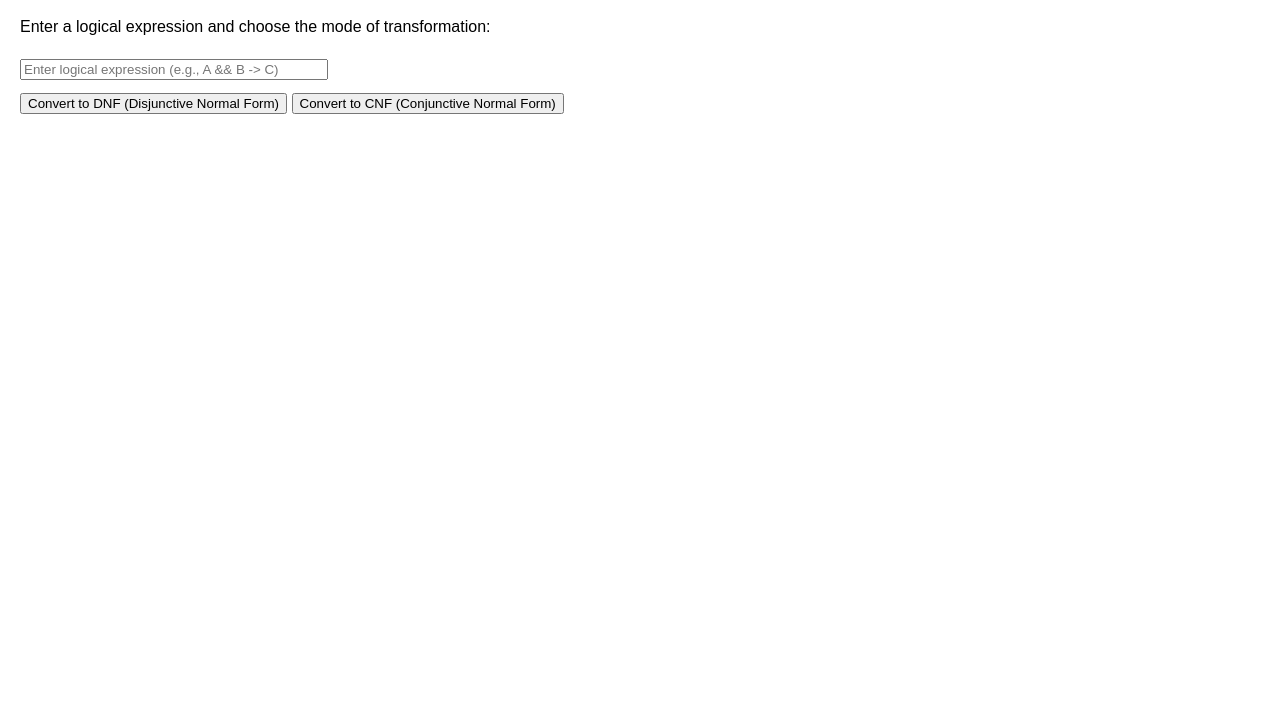
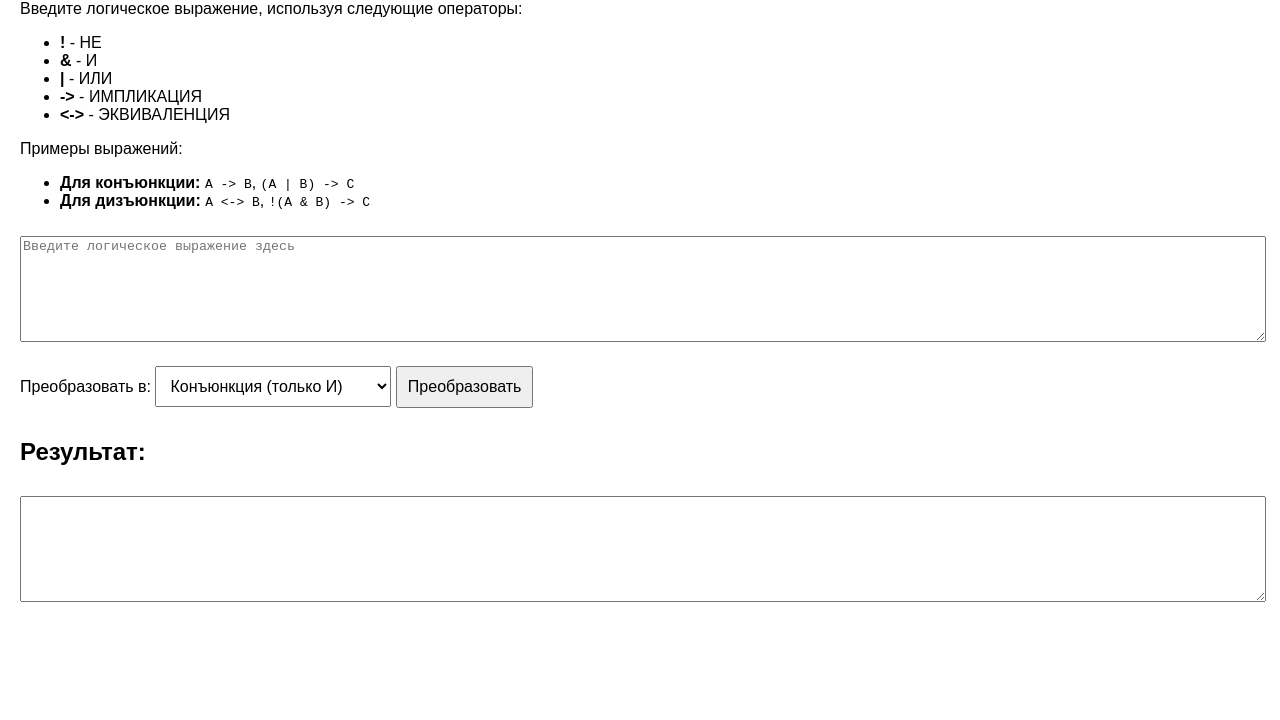
Before and after one commit to midorun/akinator, a plain HTML site: page 3.html in a window 1280 px wide. Shown: the part 80-800 px from the top of the page. Drawn offline with nearby package versions, Linux system fonts and the light colour scheme.

Commit message:
update 3 lab

```diff
--- a/3.html
+++ b/3.html
@@ -1,92 +1,111 @@
 <!DOCTYPE html>
-<html lang="en">
+<html lang="ru">
 <head>
     <meta charset="UTF-8">
     <meta name="viewport" content="width=device-width, initial-scale=1.0">
-    <title>Logical Expression Converter</title>
-    <script src="https://cdnjs.cloudflare.com/ajax/libs/mathjs/11.11.0/math.js"></script>
+    <title>Преобразователь логических выражений</title>
     <style>
         body {
             font-family: Arial, sans-serif;
             margin: 20px;
-            line-height: 1.6;
         }
-        input {
-            width: 300px;
-            margin-bottom: 10px;
+        input, select, button {
+            margin: 10px 0;
+            padding: 10px;
+            font-size: 16px;
         }
-        .error {
-            color: red;
-        }
-        .result {
-            font-weight: bold;
-            margin-top: 20px;
+        textarea {
+            width: 100%;
+            height: 100px;
+            margin: 10px 0;
         }
     </style>
 </head>
 <body>
-    <h1>Logical Expression Converterrrr</h1>
-    <p>Enter a logical expression and choose the mode of transformation:</p>
+    <h1>Преобразователь логических выражений</h1>
+    <p>Введите логическое выражение, используя следующие операторы:</p>
+    <ul>
+        <li><b>!</b> - НЕ</li>
+        <li><b>&</b> - И</li>
+        <li><b>|</b> - ИЛИ</li>
+        <li><b>-></b> - ИМПЛИКАЦИЯ</li>
+        <li><b><-></b> - ЭКВИВАЛЕНЦИЯ</li>
+    </ul>
+    <p>Примеры выражений:</p>
+    <ul>
+        <li><b>Для конъюнкции:</b> <code>A -> B</code>, <code>(A | B) -> C</code></li>
+        <li><b>Для дизъюнкции:</b> <code>A <-> B</code>, <code>!(A & B) -> C</code></li>
+    </ul>
 
-    <input type="text" id="expression" placeholder="Enter logical expression (e.g., A && B -> C)">
-    <br>
-    <button onclick="convertExpression('and')">Convert to DNF (Disjunctive Normal Form)</button>
-    <button onclick="convertExpression('or')">Convert to CNF (Conjunctive Normal Form)</button>
+    <textarea id="expression" placeholder="Введите логическое выражение здесь"></textarea>
 
-    <div id="error" class="error"></div>
-    <div id="result" class="result"></div>
+    <label for="target">Преобразовать в:</label>
+    <select id="target">
+        <option value="conjunction">Конъюнкция (только И)</option>
+        <option value="disjunction">Дизъюнкция (только ИЛИ)</option>
+    </select>
+
+    <button onclick="transformExpression()">Преобразовать</button>
+
+    <h2>Результат:</h2>
+    <textarea id="result" readonly></textarea>
 
     <script>
-        function preprocessExpression(expression) {
-            // Replace logical operators with math.js equivalents
-            return expression
-                .replace(/->/g, "=>")   // Replace implication
-                .replace(/<->/g, "<=>") // Replace equivalence
-                .replace(/&&/g, "and")  // Replace AND
-                .replace(/\|\|/g, "or") // Replace OR
-                .replace(/!/g, "not")   // Replace NOT
-                .replace(/\s+/g, "");   // Remove unnecessary whitespace
+        function transformExpression() {
+            const expression = document.getElementById('expression').value;
+            const target = document.getElementById('target').value;
+
+            if (!expression.trim()) {
+                alert("Пожалуйста, введите логическое выражение.");
+                return;
+            }
+
+            try {
+                const result = transformLogicalExpression(expression, target);
+                document.getElementById('result').value = result;
+            } catch (error) {
+                document.getElementById('result').value = `Ошибка: ${error.message}`;
+            }
         }
 
-        function isValidExpression(expression) {
-            // Validate that the input contains only valid characters
-            const validPattern = /^[A-Za-z()!|&<>\-\s]+$/;
-            return validPattern.test(expression);
-        }
+        function transformLogicalExpression(input, target) {
+            if (!['conjunction', 'disjunction'].includes(target)) {
+                throw new Error("Неверная цель. Используйте 'conjunction' или 'disjunction'.");
+            }
 
-        function convertExpression(mode) {
-            const input = document.getElementById('expression').value.trim();
-            const errorElement = document.getElementById('error');
-            const resultElement = document.getElementById('result');
+            const operators = {
+                NOT: '!',
+                AND: '&',
+                OR: '|',
+                IMPLIES: '->',
+                EQUIVALENT: '<->',
+            };
 
-            // Clear previous messages
-            errorElement.innerText = '';
-            resultElement.innerText = '';
+            // Заменяем ИМПЛИКАЦИЮ (A -> B => (!A | B))
+            input = input.replace(/([A-Za-z]+)\s*->\s*([A-Za-z]+)/g, (_, lhs, rhs) => `(!${lhs} | ${rhs})`);
 
-            try {
-                // Validate input
-                if (!isValidExpression(input)) {
-                    throw new Error("Invalid input! Use A-Z, &&, ||, !, ->, <->, ().");
-                }
+            // Заменяем ЭКВИВАЛЕНЦИЮ (A <-> B => ((A & B) | (!A & !B)))
+            input = input.replace(/([A-Za-z]+)\s*<->\s*([A-Za-z]+)/g, (_, lhs, rhs) => `((!${lhs} & !${rhs}) | (${lhs} & ${rhs}))`);
 
-                // Preprocess the expression
-                const preprocessedExpression = preprocessExpression(input);
+            // Если цель — конъюнкция, применяем законы де Моргана
+            if (target === 'conjunction') {
+                // Закон де Моргана: !(A | B) => (!A & !B)
+                input = input.replace(/!\((.*?)\s*\|\s*(.*?)\)/g, (_, lhs, rhs) => `(!${lhs} & !${rhs})`);
 
-                // Wrap the entire expression to ensure precedence
-                const wrappedExpression = `(${preprocessedExpression})`;
+                // Преобразуем все ИЛИ в формат И
+                input = input.replace(/\s*\|\s*/g, ' & ');
+            }
 
-                // Parse and simplify the expression
-                const logicExpression = math.parse(wrappedExpression);
-                const simplifiedExpression = mode === "and"
-                    ? math.simplifyLogic(logicExpression, { form: "dnf" }).toString() // Convert to DNF
-                    : math.simplifyLogic(logicExpression, { form: "cnf" }).toString(); // Convert to CNF
+            // Если цель — дизъюнкция, применяем обратные преобразования
+            if (target === 'disjunction') {
+                // Закон де Моргана: !(A & B) => (!A | !B)
+                input = input.replace(/!\((.*?)\s*&\s*(.*?)\)/g, (_, lhs, rhs) => `(!${lhs} | !${rhs})`);
 
-                // Display the result
-                resultElement.innerText = `Converted Expression (${mode.toUpperCase()}): ${simplifiedExpression}`;
-            } catch (error) {
-                // Display error message
-                errorElement.innerText = `Error: ${error.message}`;
+                // Преобразуем все И в формат ИЛИ
+                input = input.replace(/\s*&\s*/g, ' | ');
             }
+
+            return input;
         }
     </script>
 </body>
```
